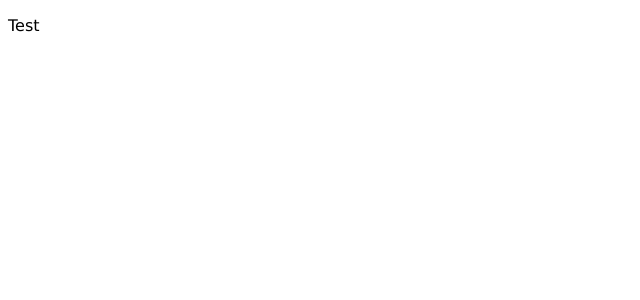
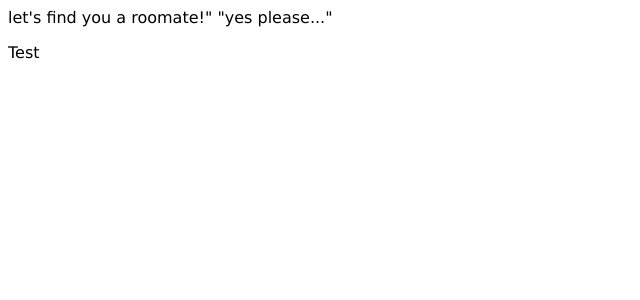
Before and after one commit to sarahhayounggoldman/roommate-match, a Flask app: page / in a window 1280 px wide. Before the commit the part shown is almost empty. Shown: the top 300 px of the page, without its empty margins (0-640 px from the left). Run offline with Flask 3, Linux system fonts and the light colour scheme.

Commit message:
dechen trying things out

```diff
--- a/templates/test.html
+++ b/templates/test.html
@@ -10,7 +10,8 @@
 
 </head>
 <body>
-
+    <span class = "grey-box"> let's find you a roomate!"</span>
+    <span class = "blue-box">"yes please..."</span>
     <p>Test</p>
 
 </body>
```
